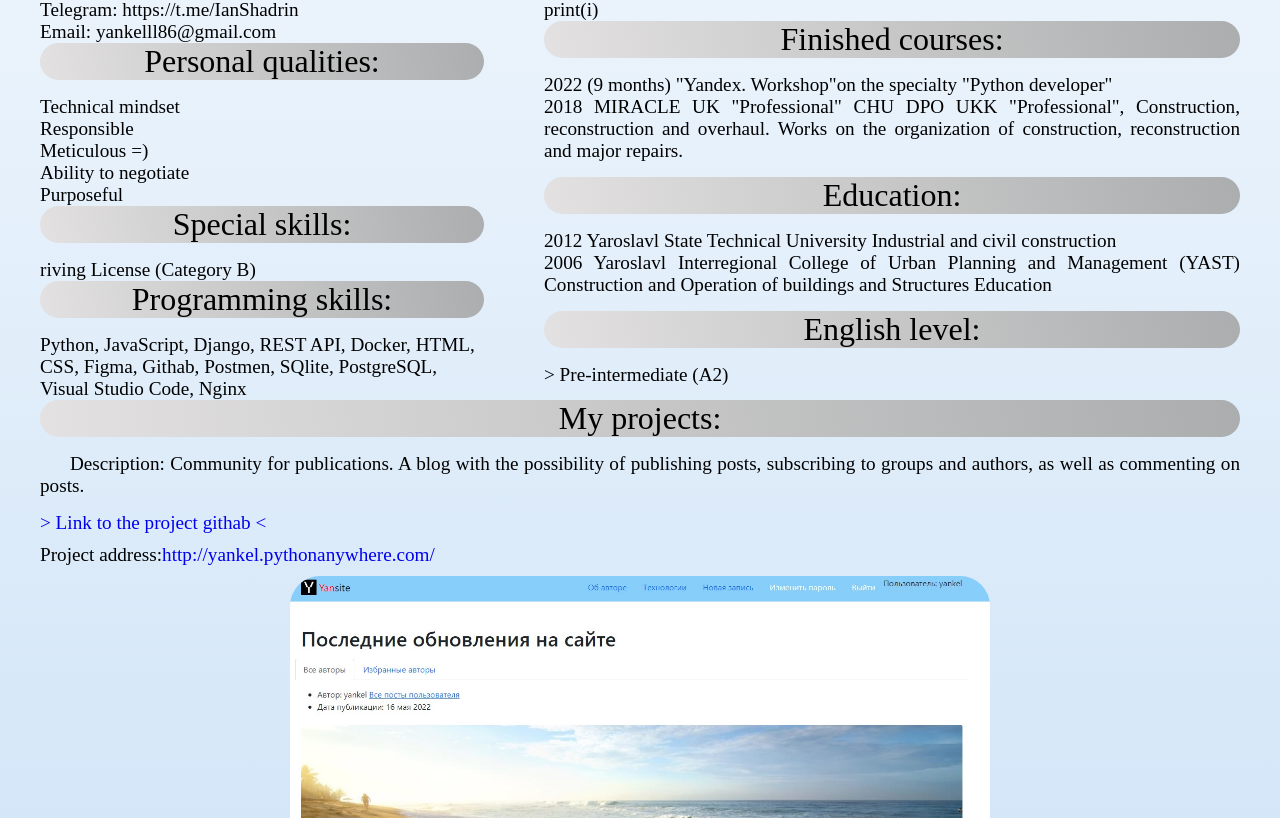
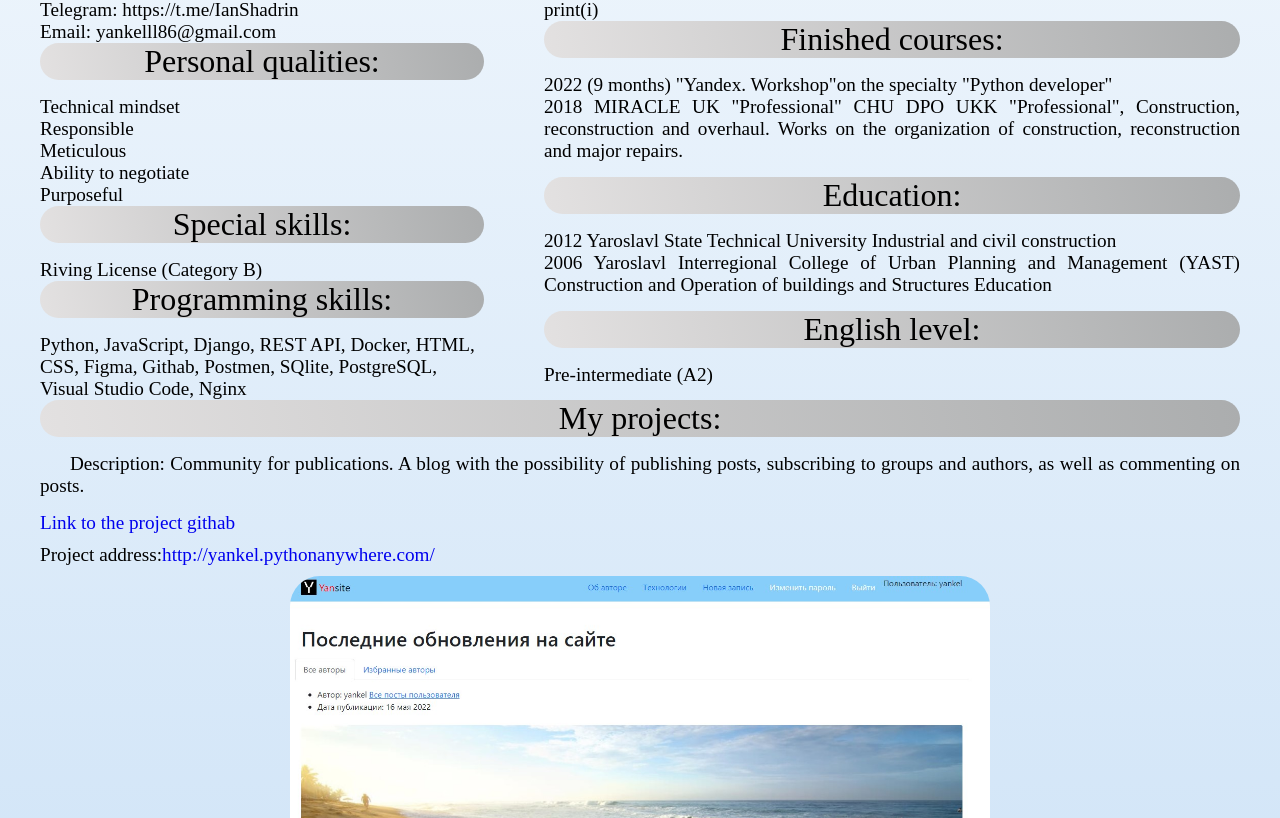
Before and after one commit to Iankel86/rsschool-cv, a plain HTML site: page index.html in a window 1280 px wide. Shown: the part 742-1560 px from the top of the page. Drawn offline with Linux system fonts and the light colour scheme.

Commit message:
feat: I made a small correction

```diff
--- a/css/style.css
+++ b/css/style.css
@@ -100,7 +100,7 @@ p {
 
 .nav-link:hover {
     text-decoration: underline; /*---Подчёркивание ссылок при наведении на них курсора мыши---*/
-    color: #0b0303;         /*---выделение цвета - черного при наведении---*/
+    color: #403838;         /*---выделение цвета - черного при наведении---*/
 }
 
 /*---Header---END---*/
@@ -108,6 +108,7 @@ p {
         /*---main---*/
 .main {
     display: block;
+
 }
 
 .container {
@@ -210,7 +211,6 @@ p {
 .project-address {
     display: flex;
     margin-right: 20px;
-
 }
 
 .footer-my-githab {
--- a/index.html
+++ b/index.html
@@ -10,6 +10,7 @@
     <title>Ian Shadrin CV</title>
 </head>
 <body>
+    <header>
         <nav class="header">
             <div class="container-header-menu">
                 <ul class="label">
@@ -22,6 +23,7 @@
                 </ul>
             </div>
         </nav>
+    </header>
     <main class="main">
         <div class="container">
             <div class="section-photo" id="container-2.2">
@@ -81,7 +83,7 @@
                     <a class="left-side-skills-movement">
                         <p> Technical mindset</p>
                         <p> Responsible</p>
-                        <p> Meticulous =)</p>
+                        <p> Meticulous</p>
                         <p> Ability to negotiate</p>
                         <p> Purposeful</p>
                     </a>
@@ -89,7 +91,7 @@
                         <h3>Special skills:</h3>
                     </div>
                     <a class="left-side-movement">
-                        <p> riving License (Category B)</p>
+                        <p> Riving License (Category B)</p>
                     </a>
                     <div class="subtitles">
                         <h3>Programming skills:</h3>
@@ -127,7 +129,7 @@
                         <h3>English level:</h3>
                     </div>
                     <a class="left-side-english-movement"></a>
-                        <p> > Pre-intermediate (A2)</p>
+                        <p> Pre-intermediate (A2)</p>
                 </div>
             </aside>
         </div>
@@ -140,7 +142,7 @@
             </div>
             <div class="project-address">
                 <a class="footer-my-githab" href="https://github.com/Iankel86/hw05_final">
-                    <p> > Link to the project githab &lt;</p>
+                    <p>Link to the project githab</p>
                 </a>
             </div>
             <div class="project-address">
```
Also changed, not shown: css/reset.css (line endings or trailing spaces), 2 other files. Lines whose indentation alone changed are shown as unchanged.
